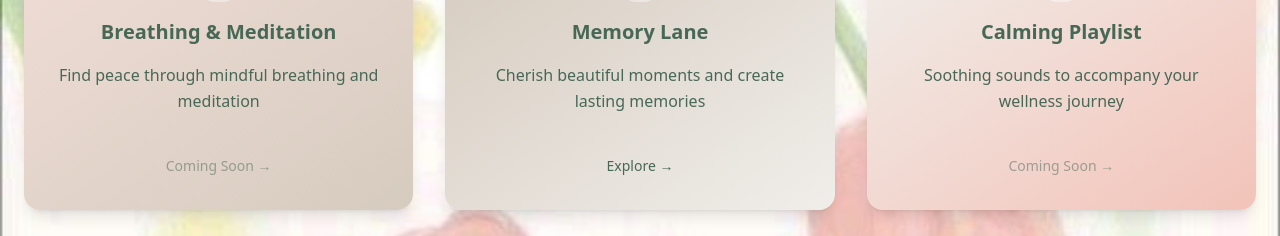
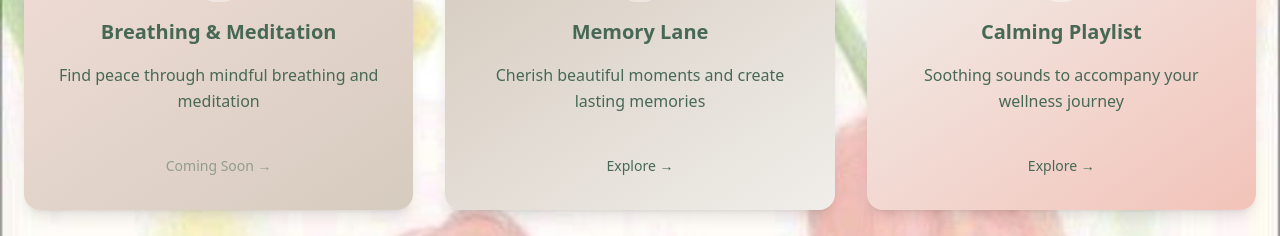
Before and after one commit to AnjaliPai16/Welly, a React (Vite) app in the folder frontend/: page / in a window 1280 px wide. Shown: the part 1220-1456 px from the top of the page. Built offline with nearby package versions, Linux system fonts and the light colour scheme.

Commit message:
corrected routing

```diff
--- a/frontend/src/App.jsx
+++ b/frontend/src/App.jsx
@@ -11,6 +11,7 @@ import GratitudePage from "./pages/GratitudePage" // Import GratitudePage
 import MemoryLanePage from "./pages/MemoryLanePage"
 import LoginPage from "./pages/LoginPage" // Import LoginPage
 import SignupPage from "./pages/SignupPage" // Import SignupPage
+import CalmingPlaylistPage from "./pages/CalmingPlaylistPage"
 
 // Main component for the landing page content
 function HomePage() {
@@ -207,11 +208,17 @@ function HomePage() {
                       </Link>
                     ) : feature.slug === "memorylane" ? (
                       <Link to={`/memory`}>
-                        <Button variant="ghost" className="text-[#486856] hover:bg-white/20 mt-4">
-                          Explore →
-                        </Button>
-                      </Link>
-                    ) : (
+                      <Button variant="ghost" className="text-[#486856] hover:bg-white/20 mt-4">
+                        Explore →
+                      </Button>
+                    </Link>
+                  ) : feature.slug === "calmingplaylist" ? (
+                    <Link to={`/playlist`}>
+                      <Button variant="ghost" className="text-[#486856] hover:bg-white/20 mt-4">
+                        Explore →
+                      </Button>
+                    </Link>
+                  ) : (
                       <Button variant="ghost" className="text-[#486856] hover:bg-white/20 mt-4" disabled>
                         Coming Soon →
                       </Button>
@@ -291,6 +298,7 @@ export default function App() {
       <Route path="/habits" element={<HabitTrackerPage />} /> {/* Add habit tracker route */}
       <Route path="/gratitude" element={<GratitudePage />} /> {/* Add gratitude route */}
       <Route path="/memory" element={<MemoryLanePage />} /> {/* Add memory route */}
+      <Route path="/playlist" element={<CalmingPlaylistPage />} /> {/* Add music route */}
       <Route path="/login" element={<LoginPage />} />
       <Route path="/signup" element={<SignupPage />} />
     </Routes>
```
